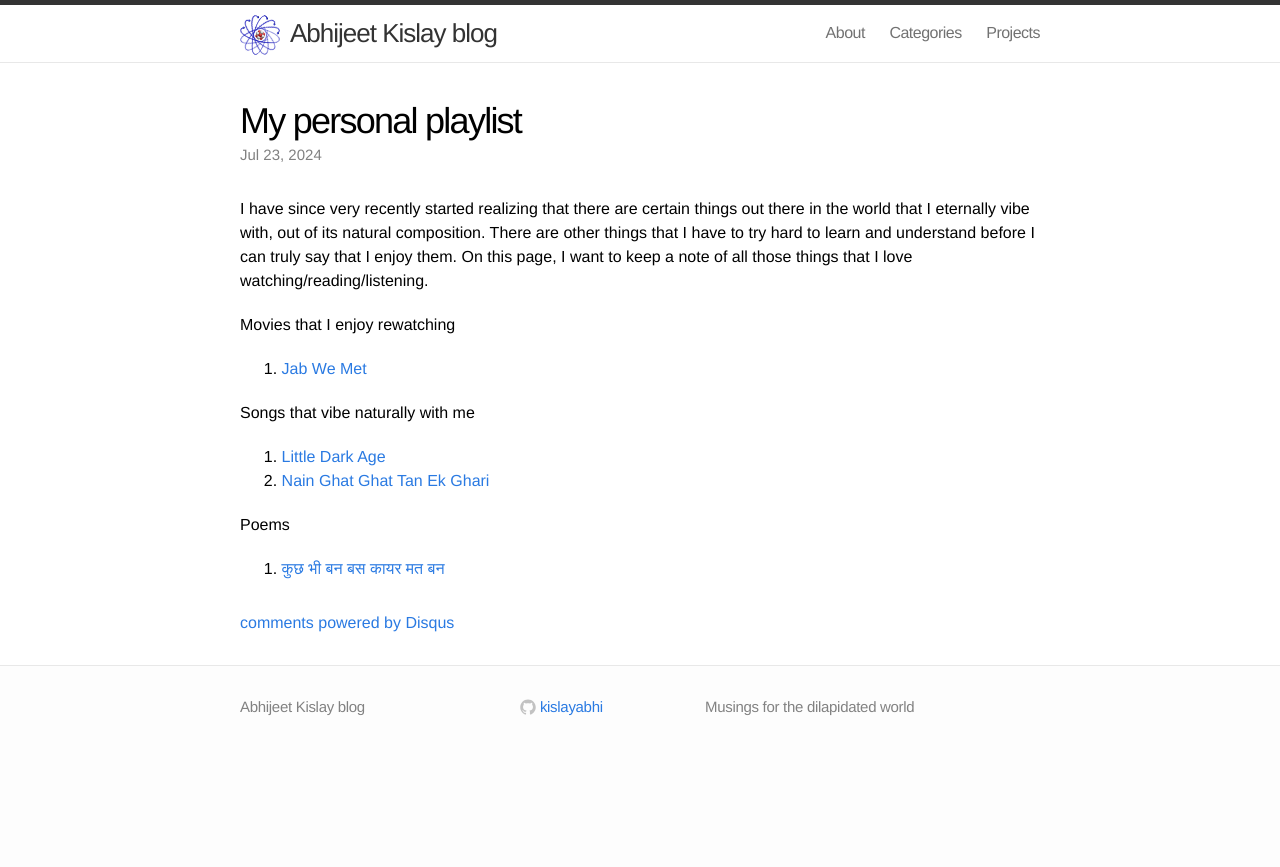
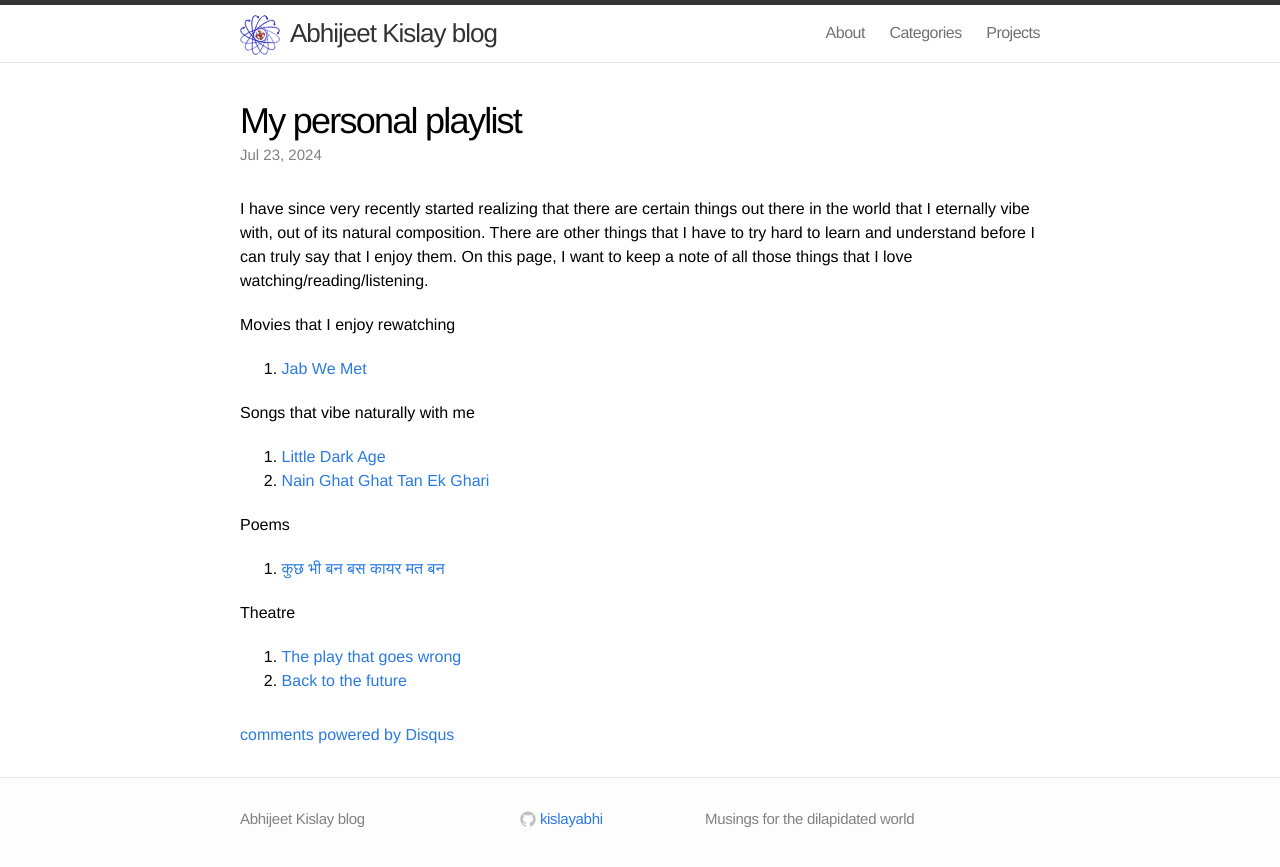
Before and after one commit to kislayabhi/kislayabhi.github.io, a Jekyll site: the page built from _posts/2024-7-23-My-personal-playlist.md, in a window 1280 px wide. Shown: the top 867 px of the page. Built offline with Jekyll 4.4.1, drawn with Linux system fonts in a browser that asks for light colours; comment, search, counter and statistics services are not loaded.

Commit message:
Update 2024-7-23-My-personal-playlist.md

```diff
--- a/_posts/2024-7-23-My-personal-playlist.md
+++ b/_posts/2024-7-23-My-personal-playlist.md
@@ -18,3 +18,7 @@ Songs that vibe naturally with me
 
 Poems
 1. [कुछ भी बन बस कायर मत बन](http://kavitakosh.org/kk/%E0%A4%95%E0%A5%81%E0%A4%9B_%E0%A4%AD%E0%A5%80_%E0%A4%AC%E0%A4%A8_%E0%A4%AC%E0%A4%B8_%E0%A4%95%E0%A4%BE%E0%A4%AF%E0%A4%B0_%E0%A4%AE%E0%A4%A4_%E0%A4%AC%E0%A4%A8_/_%E0%A4%A8%E0%A4%B0%E0%A5%87%E0%A4%A8%E0%A5%8D%E0%A4%A6%E0%A5%8D%E0%A4%B0_%E0%A4%B6%E0%A4%B0%E0%A5%8D%E0%A4%AE%E0%A4%BE)
+
+Theatre
+1. [The play that goes wrong](https://www.newyorktheatreguide.com/show/14790-the-play-that-goes-wrong-tickets)
+2. [Back to the future](https://www.newyorktheatreguide.com/show/26018-back-to-the-future-tickets)
```
